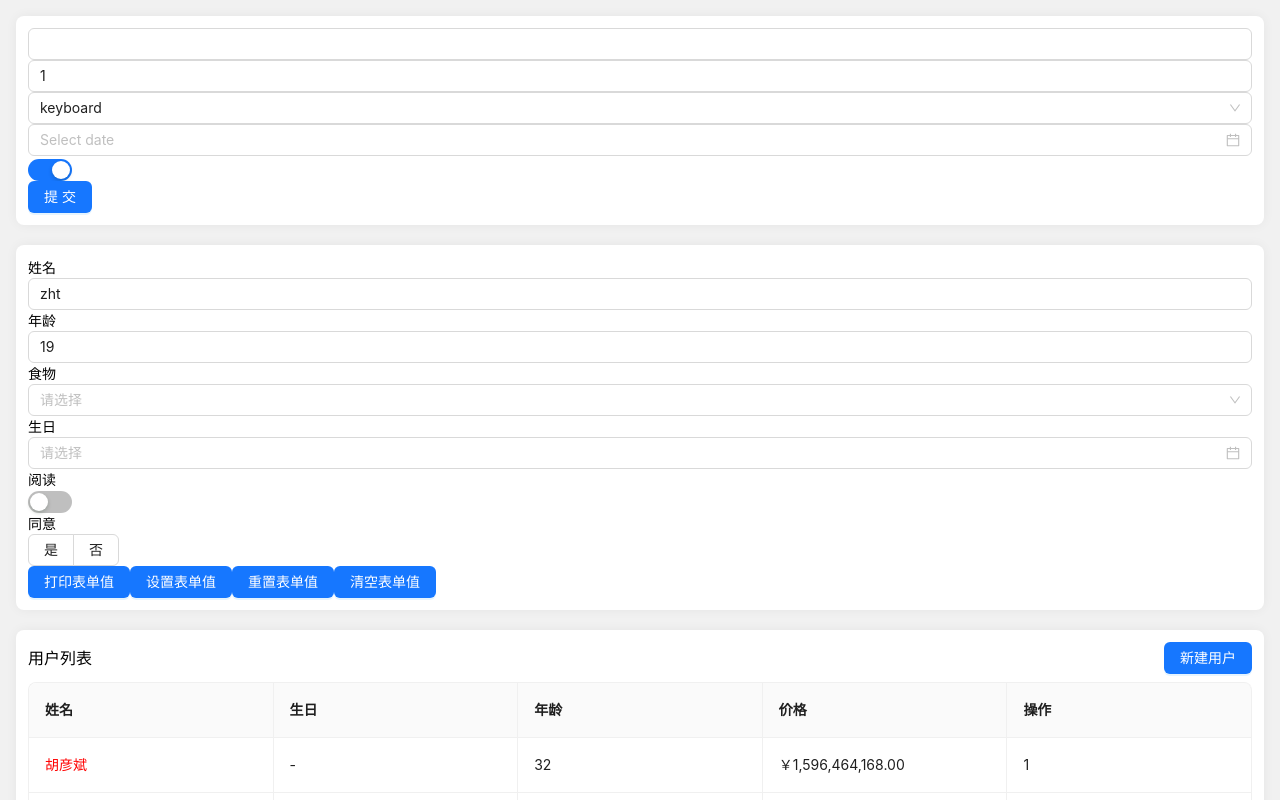
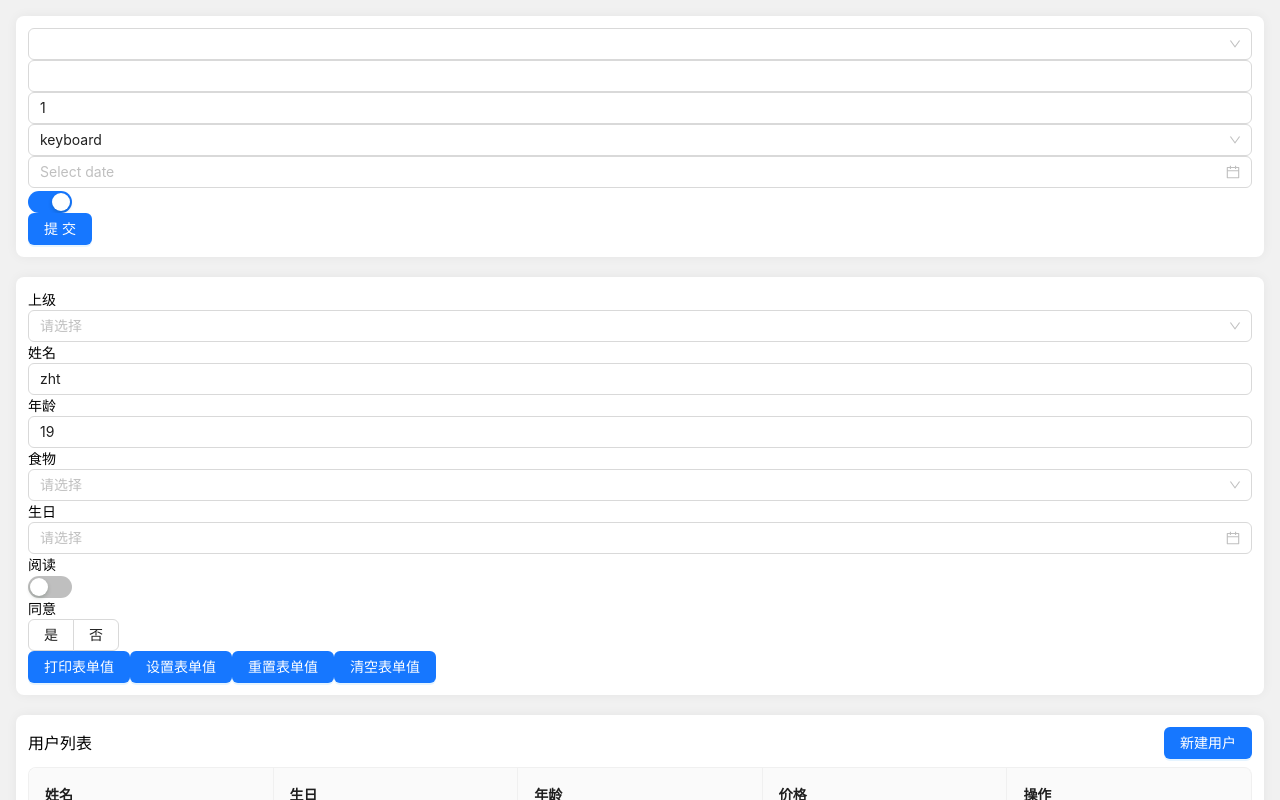
Before and after one commit to ZHTGitHub/nifty-react, a React (Vite) app: page / in a window 1280 px wide. Shown: the top 800 px of the page. Built offline with nearby package versions, Linux system fonts and the light colour scheme; the HTML template or start-up script is replaced by a standard one.

Commit message:
ci: 开发表单组件

```diff
--- a/components/form/componentMap.ts
+++ b/components/form/componentMap.ts
@@ -6,6 +6,7 @@ import ZInputNumber from '../input-number'
 import { RadioButtonGroup as ZRadioButtonGroup } from '../radio'
 import ZSelect from '../select'
 import ZSwitch from '../switch'
+import ZTreeSelect from '../treeSelect'
 
 const componentMap = new Map<ComponentType, React.ElementType>()
 
@@ -15,5 +16,6 @@ componentMap.set('InputNumber', ZInputNumber)
 componentMap.set('RadioButtonGroup', ZRadioButtonGroup)
 componentMap.set('Select', ZSelect)
 componentMap.set('Switch', ZSwitch)
+componentMap.set('TreeSelect', ZTreeSelect)
 
 export { componentMap }
--- a/components/form/components/FormItem.tsx
+++ b/components/form/components/FormItem.tsx
@@ -46,7 +46,7 @@ function ZFormItem(props: ZFormItemProps) {
     }
 
     return componentProps as Recordable
-  };
+  }
 
   const getDisable = () => {
     const { disabled: globDisabled } = props.formProps
--- a/components/index.ts
+++ b/components/index.ts
@@ -1,26 +1,39 @@
 export { default as ZButton } from './button'
 export type { ZButtonProps } from './button'
+
 export { default as ZCheckbox } from './checkbox'
 export type { ZCheckboxProps } from './checkbox'
+
 export { default as ZDatePicker } from './date-picker'
 export type { ZDatePickerProps } from './date-picker'
+
+export { default as ZInput } from './input'
+export type { ZInputProps } from './input'
+
+export { default as ZInputNumber } from './input-number'
+export type { ZInputNumberProps } from './input-number'
+
+export { default as ZRadio } from './radio'
+export type { ZRadioProps } from './radio'
+
+export { default as ZSelect } from './select'
+export type { ZSelectProps } from './select'
+
+export { default as ZSwitch } from './switch'
+export type { ZSwitchProps } from './switch'
+
+export { default as ZTreeSelect } from './treeSelect'
+export type { ZTreeSelectProps } from './treeSelect'
+
 export { default as ZForm } from './form'
 export type {
   ZFormProps,
   ZFormRef,
   ZFormSchema,
 } from './form'
-export { default as ZInput } from './input'
-export type { ZInputProps } from './input'
-export { default as ZInputNumber } from './input-number'
-export type { ZInputNumberProps } from './input-number'
+
 export { default as ZPaper } from './paper'
 export type { ZPaperProps } from './paper'
-export { default as ZRadio } from './radio'
-export type { ZRadioProps } from './radio'
-export { default as ZSelect } from './select'
-export type { ZSelectProps } from './select'
-export { default as ZSwitch } from './switch'
-export type { ZSwitchProps } from './switch'
+
 export { default as ZTable } from './table'
 export type { ZTableProps, Column } from './table'
--- /dev/null
+++ b/components/treeSelect/TreeSelect.tsx
@@ -0,0 +1,23 @@
+import type { TreeSelectProps } from 'antd'
+
+import { TreeSelect } from 'antd'
+import ZFormItem from '../form/FormItem'
+
+export interface ZTreeSelectProps extends TreeSelectProps {
+  label?: string;
+}
+
+function ZTreeSelect(props: ZTreeSelectProps) {
+  return <div>
+    <ZFormItem
+      { ...props }
+    >
+      <TreeSelect
+        style={{ width: '100%' }}
+        { ...props }
+      />
+    </ZFormItem>
+  </div>
+}
+
+export default ZTreeSelect
--- /dev/null
+++ b/components/treeSelect/index.ts
@@ -0,0 +1,5 @@
+import TreeSelect from './TreeSelect'
+
+export type { ZTreeSelectProps } from './TreeSelect'
+
+export default TreeSelect
--- a/src/App.tsx
+++ b/src/App.tsx
@@ -1,5 +1,5 @@
 import type { ZFormRef } from '../components/form/Form'
-import type { Column, ZFormSchema } from '../components'
+import { Column, ZFormSchema, ZTreeSelect } from '../components'
 
 import { useRef } from 'react'
 
@@ -74,6 +74,20 @@ function App() {
 
   const schemas: ZFormSchema[] = [
     {
+      component: 'TreeSelect',
+      label: '上级',
+      name: 'parent',
+      componentProps: {
+        treeData: [
+          {
+            value: 'home',
+            title: '主页'
+          }
+        ]
+      },
+    },
+
+    {
       component: 'Input',
       label: '姓名',
       name: 'name',
@@ -133,6 +147,13 @@ function App() {
   return (
     <div className="p-4">
       <ZPaper className="mb-5">
+        <ZTreeSelect
+          treeData={[{
+            value: 'home',
+            title: '主页'
+          }]}
+        ></ZTreeSelect>
+
         <ZInput
           label="Name"
         ></ZInput>
```
